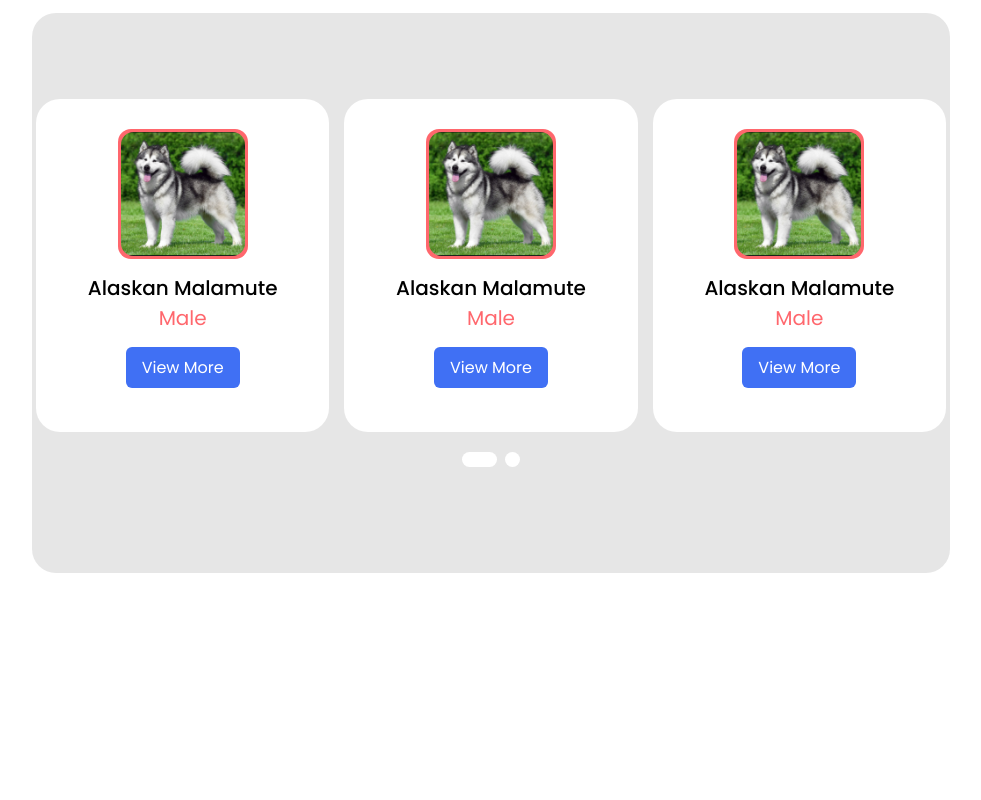
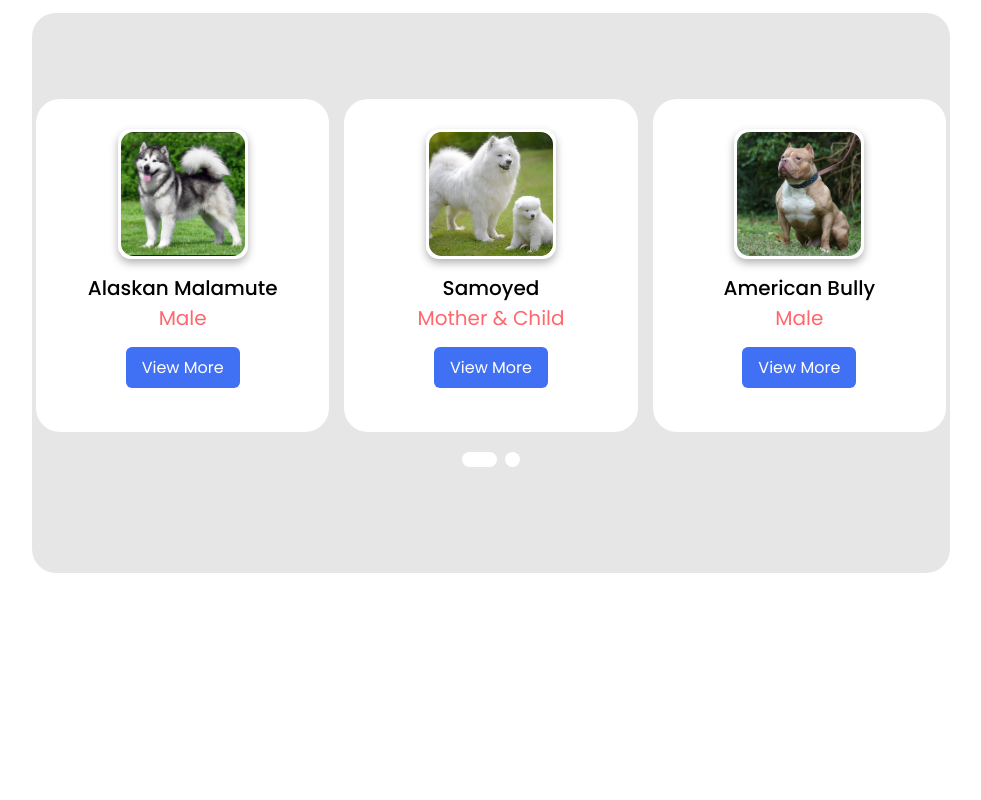
Before and after one commit to Lucas1792003/Pawsitive, a plain HTML site: page index.html in a window 1280 px wide. Shown: the part 1500-2300 px from the top of the page, without its empty margins (279-1260 px from the left). Drawn offline with nearby package versions, Linux system fonts and the light colour scheme.

Commit message:
Add files via upload

```diff
--- a/Assets/CSS/style.css
+++ b/Assets/CSS/style.css
@@ -307,7 +307,8 @@
     height: 130px;
     width: 130px;
     margin-bottom: 14px;
-    background: #ff676d;
+    /* background: #ff676d; */
+    box-shadow: 0 4px 8px rgba(0, 0, 0, 0.3);
     padding: 3px;
     border-radius: 10%;
 
@@ -494,7 +495,7 @@ input[type="radio"]{
     top: 63%;
     left: 50%;
     transform: translate(-50%, -50%);
-    z-index: 5;
+    z-index: 1;
 }
 
 .white-shape {
--- a/index.html
+++ b/index.html
@@ -176,11 +176,11 @@
                             <div class="card">
                                 <div class="content">
                                     <div class="img">
-                                        <img src="Assets/Image/dog1.png" alt="">
+                                        <img src="Assets/Image/dog2.webp" alt="">
                                     </div>
                                     <div class="details">
-                                        <div class="name">Alaskan Malamute</div>
-                                        <div class="gender">Male</div>
+                                        <div class="name">Samoyed</div>
+                                        <div class="gender">Mother & Child</div>
                                     </div>
                                     <button class="button1">View More</button>
                                 </div>
@@ -188,10 +188,10 @@
                             <div class="card">
                                 <div class="content">
                                     <div class="img">
-                                        <img src="Assets/Image/dog1.png" alt="">
+                                        <img src="Assets/Image/dog4.jpg" alt="">
                                     </div>
                                     <div class="details">
-                                        <div class="name">Alaskan Malamute</div>
+                                        <div class="name">American Bully</div>
                                         <div class="gender">Male</div>
                                     </div>
                                     <button class="button1">View More</button>
@@ -202,10 +202,10 @@
                             <div class="card">
                                 <div class="content">
                                     <div class="img">
-                                        <img src="Assets/Image/dog1.png" alt="">
+                                        <img src="Assets/Image/dog3.webp" alt="">
                                     </div>
                                     <div class="details">
-                                        <div class="name">Alaskan Malamute</div>
+                                        <div class="name">Chihuahua</div>
                                         <div class="gender">Male</div>
                                     </div>
                                     <button class="button1">View More</button>
@@ -214,10 +214,10 @@
                             <div class="card">
                                 <div class="content">
                                     <div class="img">
-                                        <img src="Assets/Image/dog1.png" alt="">
+                                        <img src="Assets/Image/dog5.jpg" alt="">
                                     </div>
                                     <div class="details">
-                                        <div class="name">Alaskan Malamute</div>
+                                        <div class="name">Beagle</div>
                                         <div class="gender">Male</div>
                                     </div>
                                     <button class="button1">View More</button>
@@ -226,10 +226,10 @@
                             <div class="card">
                                 <div class="content">
                                     <div class="img">
-                                        <img src="Assets/Image/dog1.png" alt="">
+                                        <img src="Assets/Image/dog6.jpg" alt="">
                                     </div>
                                     <div class="details">
-                                        <div class="name">Alaskan Malamute</div>
+                                        <div class="name">Cavapoo</div>
                                         <div class="gender">Male</div>
                                     </div>
                                     <button class="button1">View More</button>
```
Also changed, not shown: Assets/Image/dog2.webp (added), Assets/Image/dog3.webp (added), Assets/Image/dog4.jpg (added), Assets/Image/dog5.jpg (added), Assets/Image/dog6.jpg (added).
